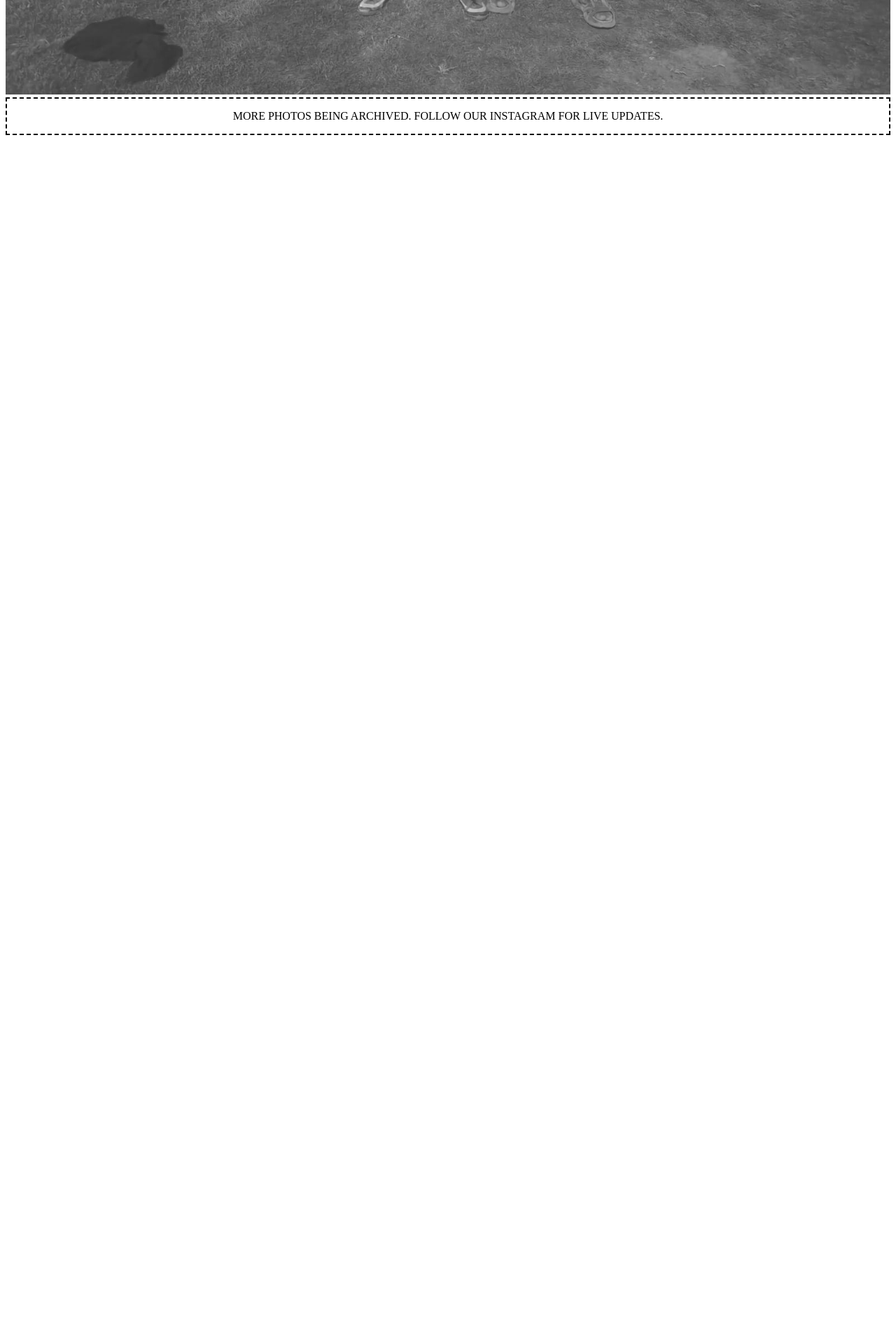
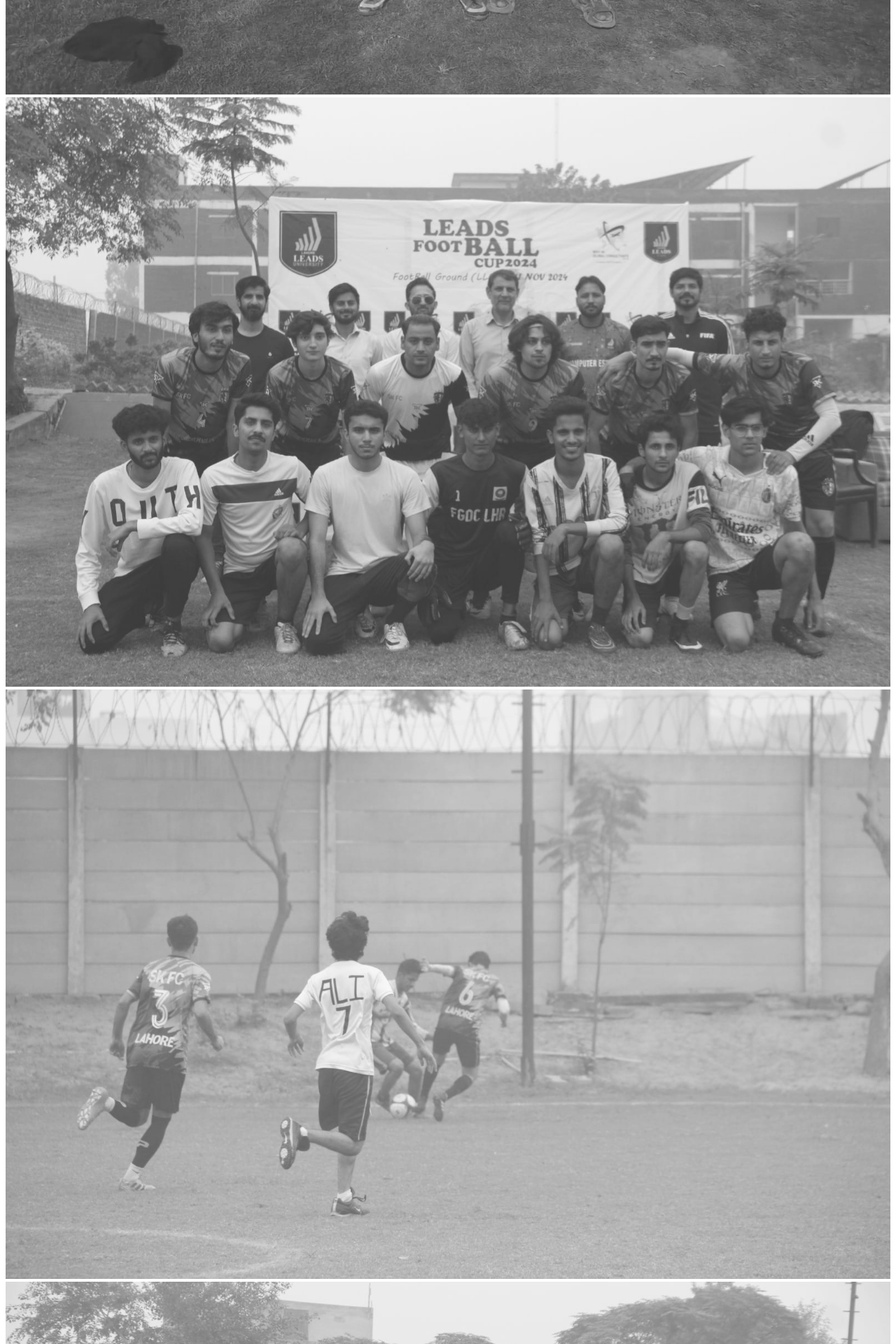
Before and after one commit to rumman-dotcom/avg-fc-website, a Next.js app: page /gallery in a window 1280 px wide. Shown: the part 1800-3720 px from the top of the page at 70% size. Before the commit the page ends 2001 px from the top, so only its background shows below. Built offline with nearby package versions, Linux system fonts and the light colour scheme.

Commit message:
Update gallery.ts

```diff
--- a/data/gallery.ts
+++ b/data/gallery.ts
@@ -6,6 +6,10 @@
 
 export const galleryImages: GalleryImage[] = [
   { url: '/images/hero-bg.jpg', category: 'Match', caption: 'Leads Cup Action' },
-  { url: '/images/team-photo.jpg', category: 'Community', caption: 'Squad Goals' },
-  // You can add more filenames here as you upload them to public/images/
+  { url: '/images/team-photo.jpg', category: 'Community', caption: 'The Squad' },
+  { url: '/images/leads-1.jpg', category: 'Tournament', caption: 'Leads Cup Highlights' },
+  { url: '/images/leads-2.jpg', category: 'Match', caption: 'Match Day Energy' },
+  { url: '/images/leads-3.jpg', category: 'Tournament', caption: 'AV Gardens in Action' },
+  { url: '/images/leads-4.jpg', category: 'Match', caption: 'Lahore Football' },
+  { url: '/images/leads-5.jpg', category: 'Tournament', caption: 'Competion Focus' },
 ];
```
